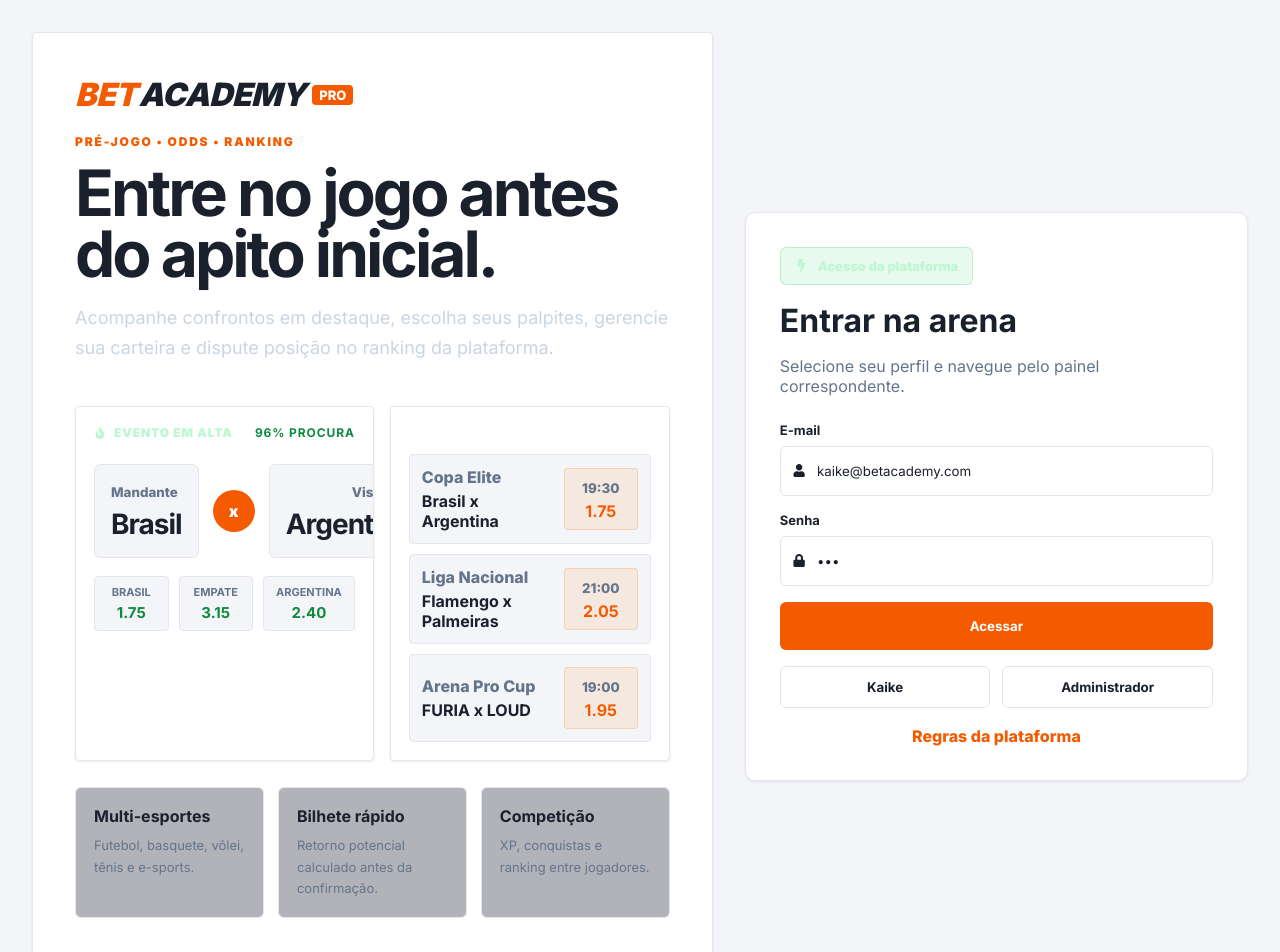
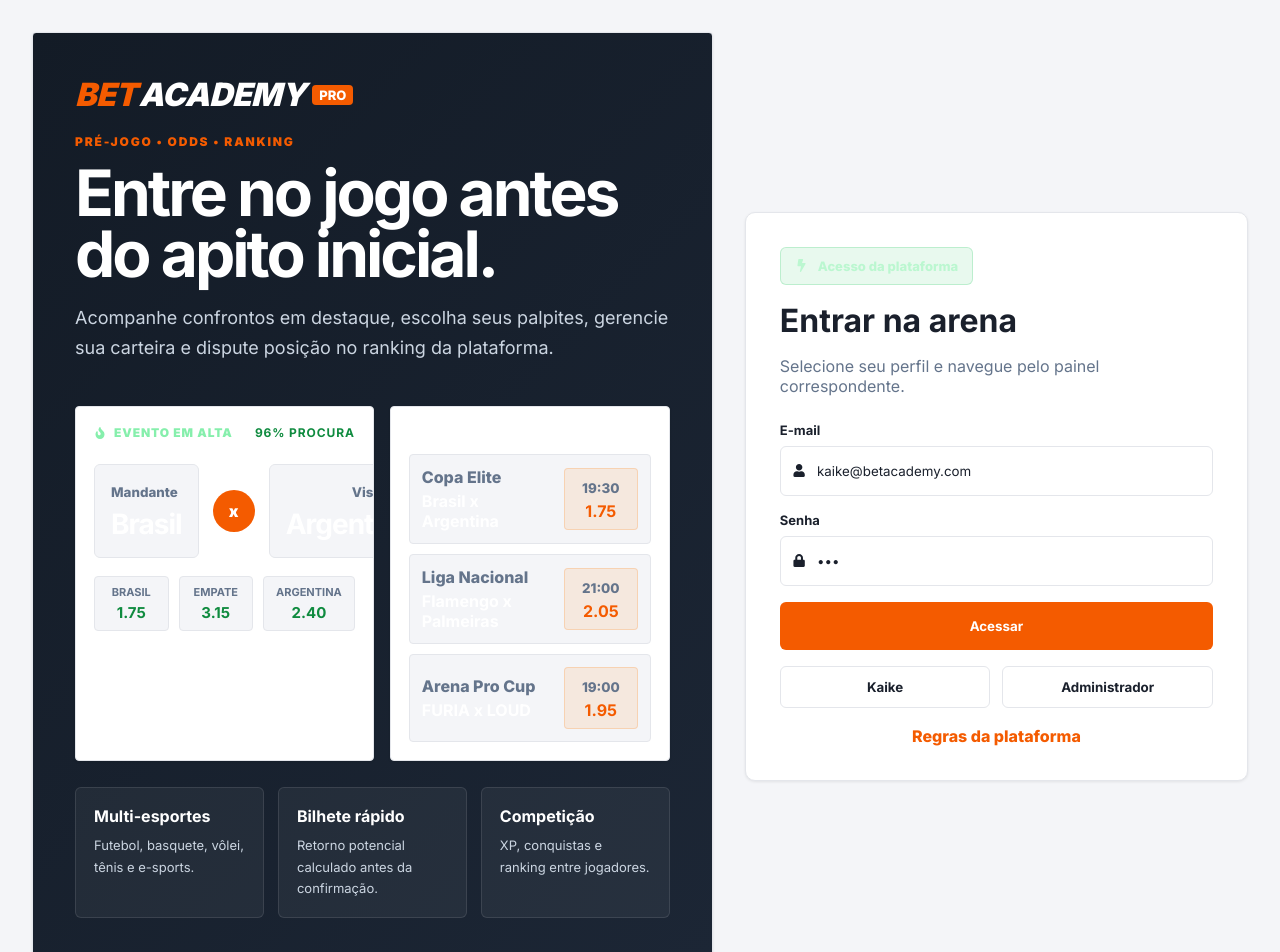
Before and after one commit to Kaike5741/BetAcademyPro, a React (Vite) app in the folder BetAcademyPro/: page /login in a window 1280 px wide. Shown: the top 952 px of the page. Built offline with nearby package versions, Linux system fonts and the light colour scheme.

Commit message:
style: corrige problemas de contraste e textos claros em fundo claro

```diff
--- a/BetAcademyPro/src/styles/global.css
+++ b/BetAcademyPro/src/styles/global.css
@@ -447,8 +447,8 @@ form { display: grid; gap: 16px; }
   place-items: center;
   border-radius: 12px;
   border: 1px solid var(--line);
-  background: rgba(255,255,255,.06);
-  color: white;
+  background: var(--bg);
+  color: var(--text);
   font-size: 16px;
   cursor: pointer;
 }
@@ -458,7 +458,7 @@ form { display: grid; gap: 16px; }
   gap: 12px;
   padding: 16px;
   border-radius: 8px;
-  background: rgba(255,255,255,.05);
+  background: var(--bg);
   border: 1px solid var(--line);
   margin-bottom: 14px;
 }
@@ -489,16 +489,16 @@ form { display: grid; gap: 16px; }
   gap: 12px;
   padding: 14px;
   border-radius: 6px;
-  color: #cbd5e1;
+  color: var(--text);
   font-weight: 700;
   border: 1px solid transparent;
   transition: .15s ease;
 }
 .drawer-nav a:hover,
 .drawer-nav a.active {
-  color: white;
-  background: rgba(255,122,0,.12);
-  border-color: rgba(255,122,0,.2);
+  color: var(--accent);
+  background: rgba(244,91,0,.08);
+  border-color: rgba(244,91,0,.15);
 }
 
 .drawer-footer { margin-top: auto; display: grid; gap: 12px; padding-top: 18px; }
@@ -579,15 +579,16 @@ form { display: grid; gap: 16px; }
   overflow: hidden;
   border-radius: var(--radius);
   padding: 32px;
-  border: 1px solid var(--line);
-  background-color: var(--panel);
+  background: linear-gradient(135deg, #131b26 0%, #1e293b 100%);
+  color: #ffffff;
   display: flex;
   justify-content: space-between;
   gap: 20px;
   align-items: center;
   box-shadow: var(--shadow);
+  border: none;
 }
-.hero-banner h1 { margin: 8px 0 12px; font-size: clamp(28px, 4vw, 48px); line-height: 1.05; letter-spacing: -2px; max-width: 820px; }
+.hero-banner h1 { margin: 8px 0 12px; font-size: clamp(28px, 4vw, 48px); line-height: 1.05; letter-spacing: -2px; max-width: 820px; color: #ffffff; }
 .hero-banner p { color: #cbd5e1; max-width: 720px; line-height: 1.65; margin: 0; }
 .hero-symbol { font-size: 88px; opacity: .12; }
 .stats-grid {
@@ -650,9 +651,9 @@ form { display: grid; gap: 16px; }
   font-weight: 900;
   border: 1px solid var(--line);
 }
-.status-badge.aberto, .status-badge.ganhou { color: #bbf7d0; background: rgba(34,197,94,.12); border-color: rgba(34,197,94,.22); }
-.status-badge.encerrado, .status-badge.perdeu { color: #fecaca; background: rgba(239,68,68,.12); border-color: rgba(239,68,68,.22); }
-.status-badge.pendente { color: #fde68a; background: rgba(245,158,11,.12); border-color: rgba(245,158,11,.22); }
+.status-badge.aberto, .status-badge.ganhou { color: #0f8b3f; background: rgba(15,139,63,.10); border-color: rgba(15,139,63,.18); }
+.status-badge.encerrado, .status-badge.perdeu { color: #dc2626; background: rgba(220,38,38,.10); border-color: rgba(220,38,38,.18); }
+.status-badge.pendente { color: #d97706; background: rgba(217,119,6,.10); border-color: rgba(217,119,6,.18); }
 
 .event-form {
   display: grid;
@@ -973,17 +974,38 @@ form { display: grid; gap: 16px; }
 
 /* Tela inicial com aparência de plataforma esportiva */
 .sportsbook-hero {
-  background-color: var(--panel);
+  background: linear-gradient(135deg, #131b26 0%, #1c2635 100%);
+  color: #ffffff;
+  border-radius: var(--radius);
+  padding: 42px;
 }
 .sportsbook-hero::before {
   display: none;
 }
 .sportsbook-hero .brand,
+.sportsbook-hero .brand-logo,
 .sportsbook-hero .hero-copy,
 .sportsbook-hero .sports-showcase,
 .sportsbook-hero .hero-grid {
   position: relative;
   z-index: 2;
+}
+.sportsbook-hero .brand-logo .logo-text {
+  color: #ffffff;
+}
+.sportsbook-hero h1 {
+  color: #ffffff;
+}
+.sportsbook-hero p {
+  color: #cbd5e1;
+}
+.sportsbook-hero .hero-grid div {
+  background: rgba(255, 255, 255, 0.05);
+  border-color: rgba(255, 255, 255, 0.1);
+  color: #ffffff;
+}
+.sportsbook-hero .hero-grid div span {
+  color: #cbd5e1;
 }
 .sports-showcase {
   display: grid;
@@ -1006,17 +1028,33 @@ form { display: grid; gap: 16px; }
 .featured-market::after {
   display: none;
 }
-.market-topline,
+.market-topline {
+  display: flex;
+  align-items: center;
+  justify-content: space-between;
+  gap: 12px;
+  color: var(--accent-2);
+  font-weight: 900;
+  font-size: 12px;
+  text-transform: uppercase;
+  letter-spacing: .9px;
+}
 .feed-title {
   display: flex;
   align-items: center;
   justify-content: space-between;
   gap: 12px;
-  color: #bbf7d0;
+  color: var(--text);
   font-weight: 900;
   font-size: 12px;
   text-transform: uppercase;
   letter-spacing: .9px;
+}
+.sportsbook-hero .market-topline {
+  color: #86efac;
+}
+.sportsbook-hero .feed-title {
+  color: #ffffff;
 }
 .market-topline span,
 .feed-title {
```
